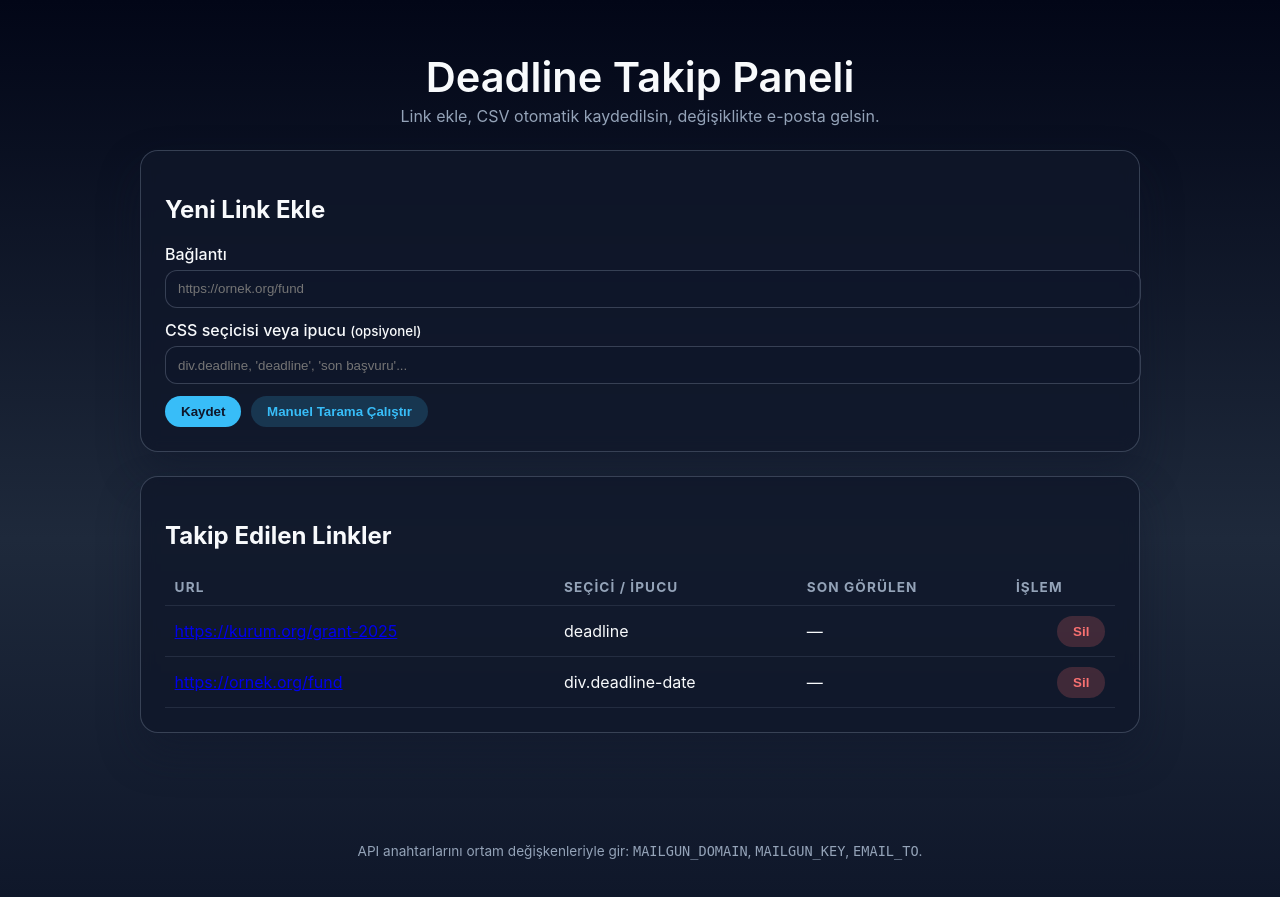
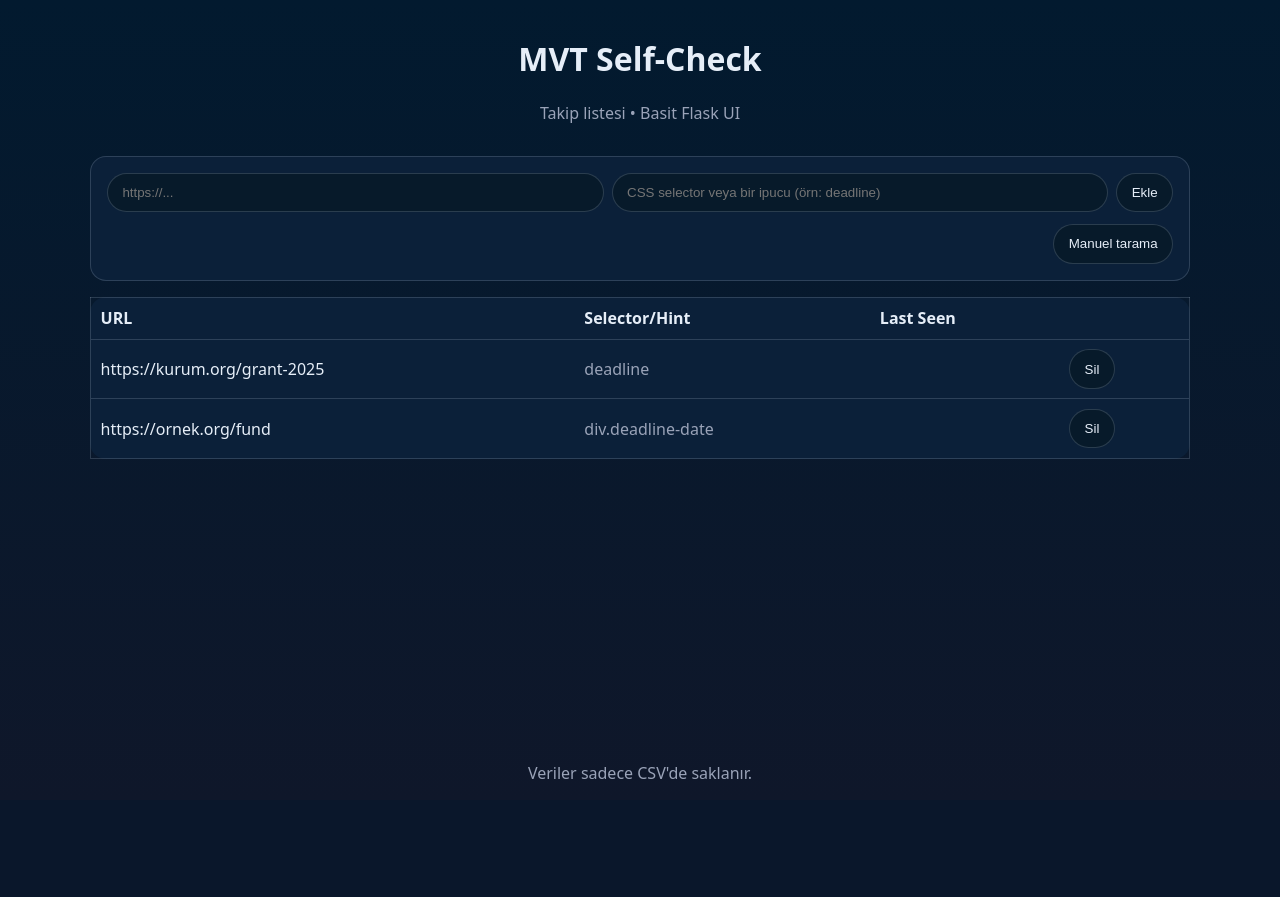
Before and after one commit to Subhanchess/mvt-self-check, a Flask app: page / in a window 1280 px wide. After the commit the page ends 779 px from the top, so only its background shows below. Run offline with Flask 3, Linux system fonts and the light colour scheme.

```diff
--- a/app.py
+++ b/app.py
@@ -1,63 +1,51 @@
-"""Simple Flask UI for managing tracked grant links.
-
-The web interface wraps the CSV-based workflow used by ``check.py``.
-It allows operators to add/remove URLs without touching the CSV by hand
-and to trigger manual scans when needed.
-"""
-
+"""Simple Flask UI for managing tracked links."""
 from __future__ import annotations
 
+import os
 from pathlib import Path
-from typing import List
 
 from flask import Flask, flash, redirect, render_template, request, url_for
 
 from check import fetch_candidate, load_links, save_links, scan_links
 
 app = Flask(__name__)
-app.config["SECRET_KEY"] = "change-this-key"
-CSV_PATH = Path("links.csv")
+app.config["SECRET_KEY"] = os.getenv("SECRET_KEY", "change-this-key")
+
+CSV_PATH = Path(os.getenv("CSV_PATH", "links.csv"))
 
 
-def _ensure_csv_exists() -> None:
+def _ensure_csv() -> None:
     if not CSV_PATH.exists():
-        save_links([], CSV_PATH)
+        save_links([], CSV_PATH)  # why: create file on first run
 
 
 @app.route("/")
 def index():
-    _ensure_csv_exists()
+    _ensure_csv()
     links = load_links(CSV_PATH)
     return render_template("links.html", links=links)
 
 
 @app.post("/add")
 def add_link():
-    _ensure_csv_exists()
+    _ensure_csv()
     url = (request.form.get("url") or "").strip()
     hint = (request.form.get("selector_or_hint") or "").strip()
     if not url:
         flash("Lütfen bir URL girin.", "error")
         return redirect(url_for("index"))
 
-    links = load_links(CSV_PATH)
-    if any(link.get("url") == url for link in links):
-        flash("Bu URL zaten takip ediliyor.", "warning")
-        return redirect(url_for("index"))
-
     last_seen = ""
     try:
-        last_seen = fetch_candidate(url, hint)
+        last_seen = fetch_candidate(url, hint) if hint else fetch_candidate(url, "")
         if last_seen:
-            flash("Link eklendi ve mevcut deadline bilgisi kaydedildi.", "success")
+            flash("Link eklendi ve mevcut bilgi kaydedildi.", "success")
         else:
-            flash(
-                "Link eklendi fakat deadline bilgisi bulunamadı. Yine de takip edilecek.",
-                "warning",
-            )
-    except RuntimeError as exc:
+            flash("Link eklendi fakat tarih/durum bulunamadı.", "warning")
+    except Exception as exc:  # noqa: BLE001 - surfacing to user
         flash(f"Link kaydedildi ancak içerik alınamadı: {exc}", "error")
 
+    links = load_links(CSV_PATH)
     links.append({"url": url, "selector_or_hint": hint, "last_seen": last_seen})
     save_links(links, CSV_PATH)
     return redirect(url_for("index"))
@@ -65,35 +53,24 @@ def add_link():
 
 @app.post("/delete")
 def delete_link():
-    _ensure_csv_exists()
+    _ensure_csv()
     url = (request.form.get("url") or "").strip()
-    links = load_links(CSV_PATH)
-    filtered: List[dict] = [link for link in links if link.get("url") != url]
-    if len(filtered) == len(links):
-        flash("Silinecek link bulunamadı.", "error")
-    else:
-        save_links(filtered, CSV_PATH)
-        flash("Link silindi.", "success")
+    links = [r for r in load_links(CSV_PATH) if r.get("url") != url]
+    save_links(links, CSV_PATH)
+    flash("Silindi.", "ok")
     return redirect(url_for("index"))
 
 
 @app.post("/scan")
-def manual_scan():
-    _ensure_csv_exists()
+def scan():
+    _ensure_csv()
     links = load_links(CSV_PATH)
-    if not links:
-        flash("Takip edilen link yok.", "warning")
-        return redirect(url_for("index"))
-
-    updated, changed = scan_links(links)
-    save_links(updated, CSV_PATH)
+    changed, rows = scan_links(links)
     if changed:
-        flash(
-            "Tarama tamamlandı, değişiklik bulunan linkler için e-posta gönderildi.",
-            "success",
-        )
+        save_links(links, CSV_PATH)
+        flash(f"{changed} kayıt güncellendi.", "ok")
     else:
-        flash("Tarama tamamlandı, değişiklik bulunamadı.", "info")
+        flash("Değişiklik yok.", "ok")
     return redirect(url_for("index"))
 
 
--- a/templates/links.html
+++ b/templates/links.html
@@ -1,243 +1,73 @@
 <!doctype html>
 <html lang="tr">
 <head>
-    <meta charset="utf-8" />
-    <meta name="viewport" content="width=device-width, initial-scale=1" />
-    <title>Deadline Takip Paneli</title>
+  <meta charset="utf-8"/>
+  <meta name="viewport" content="width=device-width, initial-scale=1"/>
+  <title>Takip Edilen Bağlantılar</title>
   <style>
-      :root {
-        color-scheme: light dark;
-        --bg: #0f172a;
-        --bg-card: rgba(15, 23, 42, 0.8);
-        --border: rgba(148, 163, 184, 0.3);
-        --fg: #f8fafc;
-        --muted: #94a3b8;
-        --accent: #38bdf8;
-        --success: #22c55e;
-        --warning: #eab308;
-        --error: #f87171;
-      }
-      body {
-        margin: 0;
-        font-family: "Inter", system-ui, -apple-system, BlinkMacSystemFont, "Segoe UI", sans-serif;
-        background: linear-gradient(180deg, #020617, #1e293b 60%, #0f172a);
-        color: var(--fg);
-        min-height: 100vh;
-        display: flex;
-        flex-direction: column;
-      }
-      header,
-      footer {
-        text-align: center;
-        padding: 1.5rem 1rem;
-      }
-      main {
-        flex: 1;
-        width: min(1000px, 92vw);
-        margin: 0 auto 3rem;
-      }
-      h1 {
-        font-weight: 600;
-        font-size: clamp(1.8rem, 2.4vw + 1rem, 2.6rem);
-        margin-bottom: 0.25rem;
-      }
-      p.tagline {
-        color: var(--muted);
-        margin: 0;
-      }
-      .card {
-        background: var(--bg-card);
-        border: 1px solid var(--border);
-        border-radius: 18px;
-        padding: 1.5rem;
-        box-shadow: 0 20px 40px rgba(15, 23, 42, 0.45);
-        backdrop-filter: blur(8px);
-        margin-bottom: 1.5rem;
-      }
-      form.inline {
-        display: inline;
-      }
-      label {
-        display: block;
-        font-weight: 500;
-        margin-bottom: 0.4rem;
-      }
-      input[type="url"],
-      input[type="text"] {
-        width: 100%;
-        padding: 0.65rem 0.75rem;
-        border-radius: 12px;
-        border: 1px solid var(--border);
-        background: rgba(15, 23, 42, 0.6);
-        color: inherit;
-        margin-bottom: 0.75rem;
-      }
-      .grid {
-        display: grid;
-        gap: 1rem;
-      }
-      @media (min-width: 720px) {
-        .grid-two {
-          grid-template-columns: 2fr 1fr;
-        }
-      }
-      table {
-        width: 100%;
-        border-collapse: collapse;
-      }
-      th,
-      td {
-        padding: 0.6rem;
-        border-bottom: 1px solid rgba(148, 163, 184, 0.15);
-        text-align: left;
-      }
-      th {
-        font-size: 0.85rem;
-        text-transform: uppercase;
-        letter-spacing: 0.08em;
-        color: var(--muted);
-      }
-      td:last-child {
-        text-align: right;
-      }
-      .btn {
-        border: none;
-        border-radius: 999px;
-        padding: 0.5rem 1rem;
-        font-weight: 600;
-        cursor: pointer;
-        background: rgba(148, 163, 184, 0.15);
-        color: var(--fg);
-      }
-      .btn:hover {
-        background: rgba(148, 163, 184, 0.28);
-      }
-      .btn.primary {
-        background: var(--accent);
-        color: #0f172a;
-      }
-      .btn.danger {
-        background: rgba(248, 113, 113, 0.2);
-        color: var(--error);
-      }
-      .btn.secondary {
-        background: rgba(56, 189, 248, 0.18);
-        color: var(--accent);
-      }
-      .stack {
-        display: flex;
-        flex-wrap: wrap;
-        gap: 0.6rem;
-        align-items: center;
-      }
-      .alerts {
-        display: grid;
-        gap: 0.75rem;
-        margin: 1rem 0;
-      }
-      .alert {
-        padding: 0.75rem 1rem;
-        border-radius: 12px;
-        border: 1px solid transparent;
-        font-size: 0.95rem;
-      }
-      .alert.success {
-        background: rgba(34, 197, 94, 0.18);
-        border-color: rgba(34, 197, 94, 0.45);
-      }
-      .alert.warning {
-        background: rgba(234, 179, 8, 0.18);
-        border-color: rgba(234, 179, 8, 0.45);
-      }
-      .alert.error {
-        background: rgba(248, 113, 113, 0.18);
-        border-color: rgba(248, 113, 113, 0.45);
-      }
-      .alert.info {
-        background: rgba(56, 189, 248, 0.18);
-        border-color: rgba(56, 189, 248, 0.45);
-      }
-      .empty {
-        text-align: center;
-        padding: 1.5rem;
-        color: var(--muted);
-      }
-      footer {
-        color: var(--muted);
-        font-size: 0.85rem;
-      }
+    :root { --fg: #e6eef8; --bg:#07172a; --muted:#9aa3b8; --border: rgba(148,163,184,.25); }
+    *{box-sizing:border-box} body{margin:0;font-family:system-ui,-apple-system,Segoe UI,Roboto,sans-serif;background:linear-gradient(180deg,#021a2f,#0f172a);color:var(--fg);min-height:100vh;display:flex;flex-direction:column}
+    header,footer{padding:1rem;text-align:center}
+    main{width:min(1100px,96vw);margin:0 auto 3rem;flex:1}
+    .card{background:#0b2039;border:1px solid var(--border);border-radius:16px;padding:1rem}
+    .row{display:flex;gap:.5rem;flex-wrap:wrap;align-items:center}
+    input,button{padding:.7rem .9rem;border-radius:999px;border:1px solid var(--border);background:#071a2a;color:var(--fg)}
+    input{flex:1}
+    table{width:100%;border-collapse:collapse;margin-top:1rem}
+    th,td{padding:.6rem;border-bottom:1px solid var(--border);text-align:left}
+    .muted{color:var(--muted)}
+    .btn{cursor:pointer}
+    .flash{padding:.7rem 1rem;border-radius:12px;margin:.5rem 0;background:#081a2f;border:1px solid var(--border)}
+    .ok{border-color:#16a34a80}
+    .warning{border-color:#eab30880}
+    .error{border-color:#ef444480}
+    form.inline{display:inline}
   </style>
 </head>
 <body>
 <header>
-      <h1>Deadline Takip Paneli</h1>
-      <p class="tagline">Link ekle, CSV otomatik kaydedilsin, değişiklikte e-posta gelsin.</p>
+  <h1>MVT Self-Check</h1>
+  <p class="muted">Takip listesi • Basit Flask UI</p>
 </header>
 <main>
-      <section class="card">
-        <h2>Yeni Link Ekle</h2>
-        <form method="post" action="{{ url_for('add_link') }}">
-          <label for="url">Bağlantı</label>
-          <input type="url" id="url" name="url" placeholder="https://ornek.org/fund" required />
-          <label for="selector">CSS seçicisi veya ipucu <small>(opsiyonel)</small></label>
-          <input type="text" id="selector" name="selector_or_hint" placeholder="div.deadline, 'deadline', 'son başvuru'..." />
-          <div class="stack">
-            <button type="submit" class="btn primary">Kaydet</button>
-            <button type="submit" class="btn secondary" form="scan-form">Manuel Tarama Çalıştır</button>
-          </div>
-        </form>
-        <form id="scan-form" method="post" action="{{ url_for('manual_scan') }}"></form>
   {% with messages = get_flashed_messages(with_categories=true) %}
     {% if messages %}
-        <div class="alerts">
-          {% for category, message in messages %}
-          <div class="alert {{ category }}">{{ message }}</div>
+      {% for cat, msg in messages %}
+        <div class="flash {{cat}}">{{ msg }}</div>
       {% endfor %}
-        </div>
     {% endif %}
   {% endwith %}
-      </section>
 
-      <section class="card">
-        <h2>Takip Edilen Linkler</h2>
-        {% if links %}
-        <div class="table-wrapper">
-          <table>
-            <thead>
+  <div class="card">
+    <form class="row" action="{{ url_for('add_link') }}" method="post">
+      <input name="url" placeholder="https://..." required/>
+      <input name="selector_or_hint" placeholder="CSS selector veya bir ipucu (örn: deadline)"/>
+      <button class="btn" type="submit">Ekle</button>
+    </form>
+    <form class="inline" action="{{ url_for('scan') }}" method="post" style="margin-top:.75rem;display:flex;justify-content:flex-end">
+      <button class="btn" type="submit">Manuel tarama</button>
+    </form>
+  </div>
+
+  <table class="card">
+    <thead><tr><th>URL</th><th>Selector/Hint</th><th>Last Seen</th><th></th></tr></thead>
+    <tbody>
+      {% for r in links %}
       <tr>
-                <th>URL</th>
-                <th>Seçici / İpucu</th>
-                <th>Son Görülen</th>
-                <th>İşlem</th>
-              </tr>
-            </thead>
-            <tbody>
-              {% for link in links %}
-              <tr>
-                <td><a href="{{ link.url }}" target="_blank" rel="noopener">{{ link.url }}</a></td>
-                <td>{{ link.selector_or_hint or '-' }}</td>
-                <td>{{ link.last_seen or '—' }}</td>
+        <td style="max-width:480px;word-break:break-all">{{ r.url }}</td>
+        <td class="muted">{{ r.selector_or_hint }}</td>
+        <td>{{ r.last_seen }}</td>
         <td>
-                  <form method="post" action="{{ url_for('delete_link') }}" class="inline">
-                    <input type="hidden" name="url" value="{{ link.url }}" />
-                    <button type="submit" class="btn danger">Sil</button>
+          <form class="inline" action="{{ url_for('delete_link') }}" method="post">
+            <input type="hidden" name="url" value="{{ r.url }}"/>
+            <button class="btn" type="submit">Sil</button>
           </form>
         </td>
       </tr>
       {% endfor %}
     </tbody>
   </table>
-        </div>
-        {% else %}
-        <p class="empty">Henüz takip edilen link yok.</p>
-        {% endif %}
-      </section>
 </main>
-    <footer>
-      <p>
-        API anahtarlarını ortam değişkenleriyle gir: <code>MAILGUN_DOMAIN</code>, <code>MAILGUN_KEY</code>,
-        <code>EMAIL_TO</code>.
-      </p>
-    </footer>
+<footer class="muted">Veriler sadece CSV'de saklanır.</footer>
 </body>
 </html>
```
Also changed, not shown: check.py (+199 -147 lines). Lines whose indentation alone changed are shown as unchanged.
